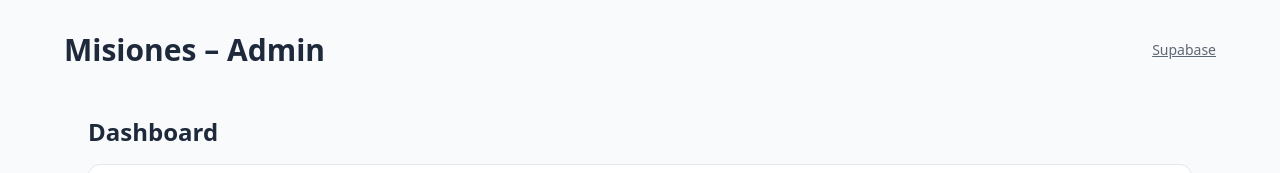
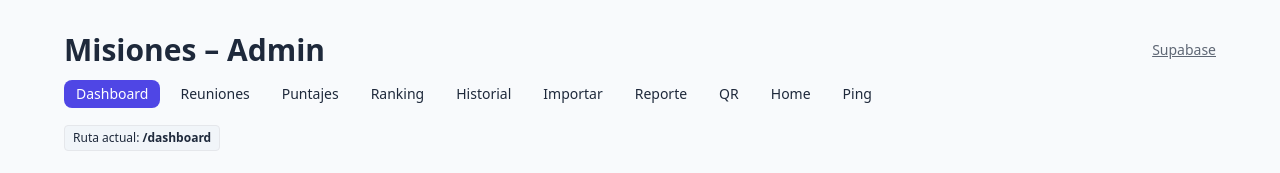
Before and after one commit to ivanhoberuk-ux/mfswebasis, a React (Vite) app: page /dashboard in a window 1280 px wide. Shown: the top 173 px of the page. Built offline with nearby package versions, Linux system fonts and the light colour scheme; no server answers.

Commit message:
feat: navbar + rutas visibles + debug de ruta

```diff
--- a/src/App.tsx
+++ b/src/App.tsx
@@ -1,4 +1,6 @@
-import { BrowserRouter, Routes, Route, Navigate } from "react-router-dom";
+import { BrowserRouter, Routes, Route, Navigate, NavLink, useLocation } from "react-router-dom";
+
+// IMPORTS A COMPONENTS (todo está en src/components)
 import AdminHome from "./components/AdminHome";
 import AdminPuntajes from "./components/AdminPuntajes";
 import AdminRanking from "./components/AdminRanking";
@@ -9,11 +11,30 @@ import QrScanner from "./components/QrScanner";
 import ReporteMisionero from "./components/ReporteMisionero";
 import Reuniones from "./components/Reuniones";
 
+// --- DEBUG: muestra la ruta actual para verificar navegación ---
+function CurrentPathBadge() {
+  const { pathname } = useLocation();
+  return (
+    <div className="text-xs px-2 py-1 rounded bg-slate-100 border inline-block">
+      Ruta actual: <b>{pathname}</b>
+    </div>
+  );
+}
+
+const linkCls = ({ isActive }: { isActive: boolean }) =>
+  `px-3 py-1 rounded-lg text-sm ${isActive ? "bg-indigo-600 text-white" : "hover:bg-slate-100"}`;
+
+// --- OPCIONAL: placeholder si algún componente no existiera ---
+// const Fallback = ({ name }: { name: string }) => (
+//   <div style={{ padding: 16 }}>Placeholder de <b>{name}</b></div>
+// );
+
 export default function App() {
   return (
     <BrowserRouter>
       <div className="min-h-screen p-4 md:p-8">
-        <header className="max-w-6xl mx-auto mb-6 flex items-center justify-between">
+        <header className="max-w-6xl mx-auto mb-4">
+          <div className="flex items-center justify-between">
             <h1 className="text-2xl md:text-3xl font-bold">Misiones – Admin</h1>
             <a
               href="https://supabase.com"
@@ -23,11 +44,31 @@ export default function App() {
             >
               Supabase
             </a>
+          </div>
+
+          {/* NAVBAR */}
+          <nav className="mt-3 flex flex-wrap gap-2">
+            <NavLink to="/dashboard" className={linkCls}>Dashboard</NavLink>
+            <NavLink to="/reuniones" className={linkCls}>Reuniones</NavLink>
+            <NavLink to="/puntajes" className={linkCls}>Puntajes</NavLink>
+            <NavLink to="/ranking" className={linkCls}>Ranking</NavLink>
+            <NavLink to="/historial" className={linkCls}>Historial</NavLink>
+            <NavLink to="/importar" className={linkCls}>Importar</NavLink>
+            <NavLink to="/reporte" className={linkCls}>Reporte</NavLink>
+            <NavLink to="/qr" className={linkCls}>QR</NavLink>
+            <NavLink to="/home" className={linkCls}>Home</NavLink>
+            <NavLink to="/ping" className={linkCls}>Ping</NavLink>
+          </nav>
         </header>
 
-        <main className="max-w-6xl mx-auto">
+        <main className="max-w-6xl mx-auto space-y-3">
+          <CurrentPathBadge />
+
           <Routes>
+            {/* redirección inicial */}
             <Route path="/" element={<Navigate to="/dashboard" replace />} />
+
+            {/* rutas reales (todas en components) */}
             <Route path="/dashboard" element={<Dashboard />} />
             <Route path="/reuniones" element={<Reuniones />} />
             <Route path="/reporte" element={<ReporteMisionero />} />
@@ -37,7 +78,12 @@ export default function App() {
             <Route path="/importar" element={<Importar />} />
             <Route path="/qr" element={<QrScanner />} />
             <Route path="/home" element={<AdminHome />} />
-            <Route path="*" element={<div>404 - Página no encontrada</div>} />
+
+            {/* ruta de prueba para verificar que el enrutador funciona */}
+            <Route path="/ping" element={<div style={{ padding: 16 }}>PING OK ✅ — El router funciona.</div>} />
+
+            {/* 404 */}
+            <Route path="*" element={<div style={{ padding: 16 }}>404 - Página no encontrada</div>} />
           </Routes>
         </main>
       </div>
```
Lines whose indentation alone changed are shown as unchanged.
